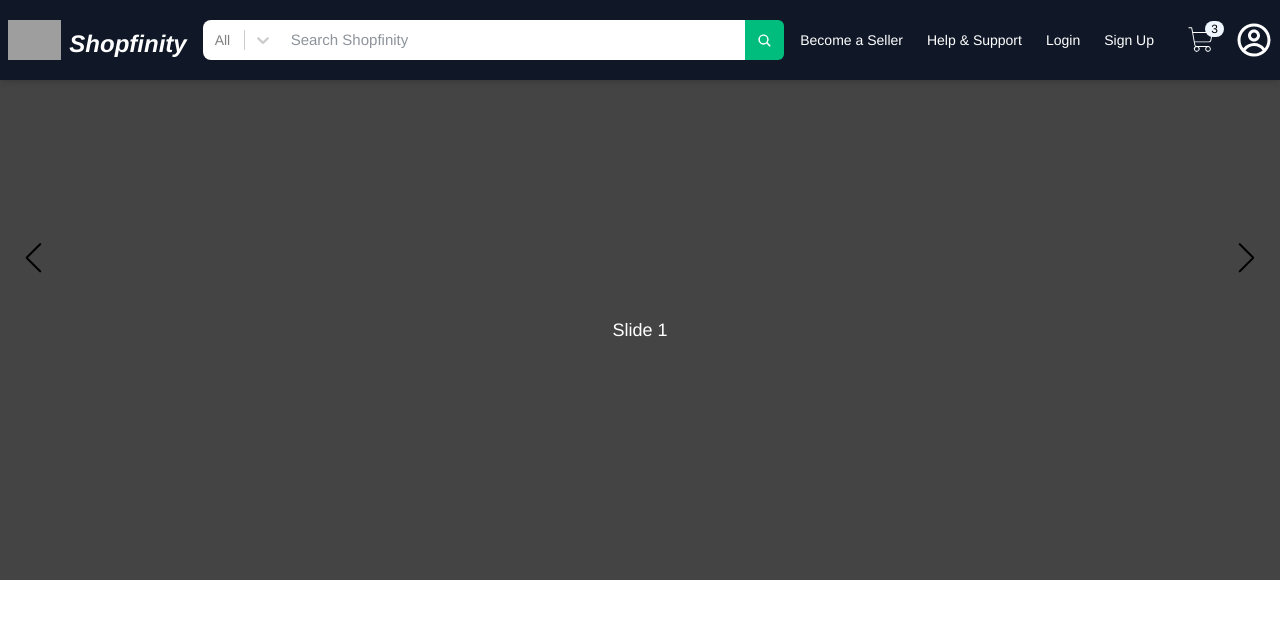
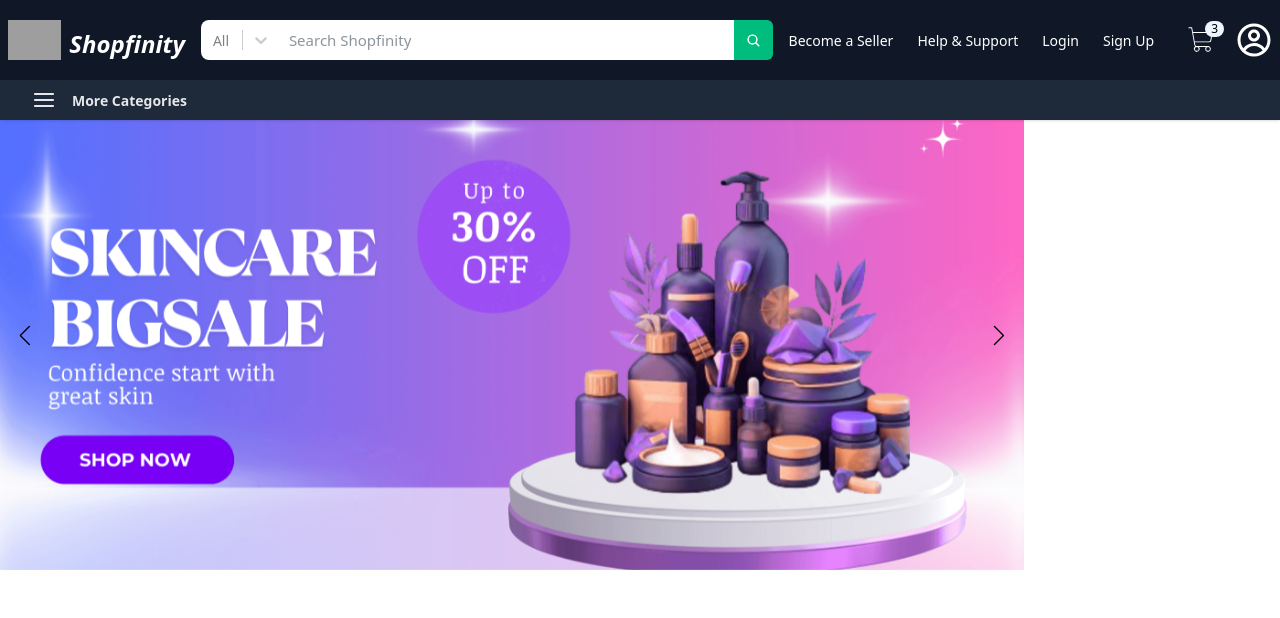
Before and after one commit to abapurbo/e-commerce-web, a React (Vite) app: page / in a window 1280 px wide. Shown: the top 618 px of the page. Built offline with nearby package versions, Linux system fonts and the light colour scheme; grey boxes are pictures that could not be loaded.

Commit message:
added banner beauty skin care

```diff
--- a/package.json
+++ b/package.json
@@ -15,6 +15,7 @@
     "@mui/material": "^7.3.2",
     "@tailwindcss/vite": "^4.1.13",
     "firebase": "^12.2.1",
+    "framer-motion": "^12.23.12",
     "localforage": "^1.10.0",
     "match-sorter": "^8.1.0",
     "react": "^19.1.1",
--- a/src/components/Banner/Banner.jsx
+++ b/src/components/Banner/Banner.jsx
@@ -1,10 +1,13 @@
 import React from 'react'
 import BannerSwiper from './BannerSwiper'
+import bannerimg from '../../assets/banner1.png'
 
 function Banner() {
     return (
-        <div>
-            <BannerSwiper> </BannerSwiper>
+        <div className='h-[450px] w-[80%]'>
+            <BannerSwiper></BannerSwiper>
+
+
         </div>
     )
 }
--- a/src/components/Banner/BannerSwiper.jsx
+++ b/src/components/Banner/BannerSwiper.jsx
@@ -1,34 +1,43 @@
 import React, { useRef, useState } from 'react';
 // Import Swiper React components
 import { Swiper, SwiperSlide } from 'swiper/react';
-
+import { motion } from "framer-motion";
+import bannerimg from '../../assets/banner1.png'
 // Import Swiper styles
 import 'swiper/css';
 import 'swiper/css/navigation';
 
-import '../Banner/styles.css';
+import './styles.css';
 
 // import required modules
 import { Navigation } from 'swiper/modules';
 
-export default function BannerSwiper() {
+export default function App() {
   return (
     <>
       <Swiper
         rewind={true}
         navigation={true}
         modules={[Navigation]}
-        className="mySwiper "
+        className="mySwiper"
       >
-        <SwiperSlide>Slide 1</SwiperSlide>
-        <SwiperSlide>Slide 2</SwiperSlide>
-        <SwiperSlide>Slide 3</SwiperSlide>
-        <SwiperSlide>Slide 4</SwiperSlide>
-        <SwiperSlide>Slide 5</SwiperSlide>
-        <SwiperSlide>Slide 6</SwiperSlide>
-        <SwiperSlide>Slide 7</SwiperSlide>
-        <SwiperSlide>Slide 8</SwiperSlide>
-        <SwiperSlide>Slide 9</SwiperSlide>
+        <SwiperSlide>
+           <img className='w-[100%]' src={bannerimg} alt="" />
+        </SwiperSlide>
+
+        <SwiperSlide>
+          Slide 2
+        </SwiperSlide>
+        <SwiperSlide>
+
+        </SwiperSlide>
+        <SwiperSlide>
+
+        </SwiperSlide>
+        <SwiperSlide>
+
+        </SwiperSlide>
+
       </Swiper>
     </>
   );
--- a/src/components/Banner/styles.css
+++ b/src/components/Banner/styles.css
@@ -1,37 +1,51 @@
-body {
-  background: #000;
-  font-family:
-    Helvetica Neue,
-    Helvetica,
-    Arial,
-    sans-serif;
-  font-size: 14px;
-  color: #fff;
-  margin: 0;
-  padding: 0;
+.swiper {
+  width: 100%;
+  height: 100%;
 }
 
-.swiper {
+.swiper-slide {
+  text-align: center;
+  font-size: 18px;
+  background: #444;
+
+  /* Center slide text vertically */
+  display: flex;
+  /* justify-content: center; */
+  /* align-items: center; */
+}
+
+.swiper-slide img {
+  display: block;
   width: 100%;
-  height: 500px;
+  height: 100%;
+  object-fit: cover;
 }
 
 .swiper-button-prev {
-  left: 20px;
-  top: 40%;
-  transform: translateY(-50%);
+  width: 50px;
+  height: 25px;
+  border-top-right-radius: 12px;
+  border-bottom-right-radius: 12px;
+  left: 0px;
+
 }
 
 .swiper-button-next {
-  right: 20px;
-  top: 40%;
-  transform: translateY(-50%);
+  right: 0px;
+  width: 50px;
+  height: 25px;
+  border-top-left-radius: 12px;
+  border-bottom-left-radius: 12px;
 }
+.swiper-button-next:hover,
+.swiper-button-prev:hover{
+  background-color:rgba(255, 255, 255, 0.203);
 
+}
 .swiper-button-next::after,
 .swiper-button-prev::after {
   color: #000;
-  font-size: 30px;
+  font-size: 20px;
   font-weight: 100;
 }
 
@@ -42,13 +56,6 @@ body {
   /* Center slide text vertically */
   display: flex;
   justify-content: center;
-  align-items:center;
+  align-items: center;
 
 }
-
-.swiper-slide img {
-  display: block;
-  width: 100%;
-  height: 100%;
-  object-fit: cover;
-}
--- a/src/layouts/MainLayout.jsx
+++ b/src/layouts/MainLayout.jsx
@@ -7,11 +7,11 @@ export default function MainLayout() {
     return (
         <>
         {/*navbar section*/}
-        <div>
+        <div className=''>
            <Navbar/>
         </div>
         {/* main  section*/}
-        <div>
+        <div >
               <Outlet/>
         </div>
         {/* footer section*/}
--- a/src/layouts/shared/Navbar.jsx
+++ b/src/layouts/shared/Navbar.jsx
@@ -7,11 +7,9 @@ import { CgProfile } from "react-icons/cg";
 import "../shared/sharedStyles/style.css"
 import { Drawer, IconButton, useMediaQuery } from "@mui/material";
 import { CiMenuBurger } from "react-icons/ci";
-import { FaRegHeart, FaShoppingCart, FaUserCircle } from "react-icons/fa";
-import { MdCategory, MdSettings } from "react-icons/md";
-
-
-
+import { FiChevronRight } from "react-icons/fi";
+import { FaUserCircle } from "react-icons/fa";
+import { CgMenu } from "react-icons/cg";
 // Reusable NavItem
 function NavItem({ link, onClick }) {
   return (
@@ -84,7 +82,6 @@ export default function Navbar() {
       "Appliances",
       "Health & Wellness",
     ],
-    []
   );
 
   // headless ui menu item
@@ -122,6 +119,22 @@ export default function Navbar() {
       setOpen(false);
     }
   }, [isDesktop, open]);
+  const categoryNames = [
+    "Anti-theft Backpacks",
+    "Sleep Tech & Bedroom Wellness",
+    "Home Fitness & Compact Gym",
+    "Pet Tech & Health",
+    "Fashion (Men’s, Women’s, Kids’)",
+    "Beauty & Personal Care",
+    "Groceries & Daily Essentials",
+    "Electronics & Gadgets",
+    "Computers & Accessories",
+    "Kitchen & Home Essentials",
+    "Footwear",
+    "Bags & Travel Essentials",
+    "Health & Wellness",
+    "Baby Products"
+  ];
 
   return (
     <div className="sticky top-0 z-50">
@@ -141,45 +154,50 @@ export default function Navbar() {
               </IconButton>
 
               {/* Drawer */}
-              {/* Drawer */}
               <Drawer anchor="left" open={open} onClose={toggleDrawer(false)}>
-                <div className="w-72 h-full bg-white text-white flex flex-col">
-                  {/* Brand + User Section */}
-                  <div className="p-5 flex bg-gray-900 items-center gap-3">
-                    <FaUserCircle className="text-4xl drop-shadow-lg" />
+                <div className="w-80 h-full bg-white text-gray-900 flex flex-col shadow-xl font-sans">
+
+                  {/* Header Section */}
+                  <div className="bg-gray-900 p-6 flex items-center gap-4 shadow-md ">
+                    <FaUserCircle className="text-5xl text-white drop-shadow-lg" />
                     <div>
-                      <h1 className="text-lg font-bold">Hello, Guest</h1>
-                      <p className="text-sm opacity-90">Sign in / Register</p>
+                      <h1 className="text-xl font-bold text-white tracking-wide">Welcome to Shopfinity</h1>
+                      <p className="text-sm text-indigo-200 hover:underline cursor-pointer mt-1">
+                        {/* react router setup */}
+                        Sign in or Create Account
+                      </p>
                     </div>
                   </div>
 
-                  {/* Menu Links */}
-                  <nav className="flex flex-col mt-6 px-3 gap-1">
-                    <button className="flex items-center gap-3 p-3 rounded-md hover:bg-gray-800 transition border-l-4 border-transparent hover:border-emerald-500">
-                      <MdCategory className="text-xl" />
+                  {/* Department Menu */}
+                  <div className="flex-1 overflow-y-auto p-6">
+                    <h2 className="text-lg font-semibold text-black  mb-4 border-b pb-2 tracking-wider">
+                      Explore Categories
+                    </h2>
 
-                    </button>
-                    <button className="flex items-center gap-3 p-3 rounded-md hover:bg-gray-800 transition border-l-4 border-transparent hover:border-emerald-500">
-                      <FaRegHeart className="text-xl" />
-
-                    </button>
-                    <button className="flex items-center gap-3 p-3 rounded-md hover:bg-gray-800 transition border-l-4 border-transparent hover:border-emerald-500">
-                      <FaShoppingCart className="text-xl" />
-
-                    </button>
-                    <button className="flex items-center gap-3 p-3 rounded-md hover:bg-gray-800 transition border-l-4 border-transparent hover:border-emerald-500">
-                      <MdSettings className="text-xl" />
-
-                    </button>
-                  </nav>
+                    <ul className="space-y-3">
+                      {categoryNames.map((item, index) => (
+                        <li
+                          key={index}
+                          className="group flex justify-between items-center px-3 py-2 rounded-md hover:bg-indigo-50 transition-all duration-200 cursor-pointer"
+                        >
+                          <span className="text-black group-hover:text-indigo-700 font-medium tracking-tight">
+                            {item}
+                          </span>
+                          <FiChevronRight className="text-black group-hover:text-indigo-600 transition duration-150" />
+                        </li>
+                      ))}
+                    </ul>
+                  </div>
 
                   {/* Footer */}
-                  <div className="mt-auto p-5 border-t border-gray-800">
-                    <p className="text-xs text-gray-400">© 2025 Shopfinity</p>
-                    <p className="text-xs text-gray-500 mt-1">All rights reserved</p>
+                  <div className="px-6 py-4 border-t bg-gray-50 text-center text-xs text-gray-500">
+                    <p className="font-medium">© 2025 Shopfinity</p>
+                    <p className="mt-1">Empowering your shopping experience</p>
                   </div>
                 </div>
               </Drawer>
+
 
             </div>
 
@@ -250,7 +268,7 @@ export default function Navbar() {
         {/* user profile & shopping card */}
         <div className="order-4 hidden md:flex  items-center gap-5 ml-4">
           <div className="relative">
-            <PiShoppingCartThin className="text-3xl cursor-pointer hover:text-emerald-400 transition" />
+            <PiShoppingCartThin className="text-3xl cursor-pointer text-white hover:text-emerald-400 transition" />
             <span className="absolute -top-1 -right-2 bg-blue-50 text-black text-xs rounded-full px-1.5">
               3
             </span>
@@ -270,17 +288,16 @@ export default function Navbar() {
 
 
       {/* Secondary Navbar */}
-      {/* <div className="hidden md:flex text-[14px] justify-start gap-4 bg-gray-800 px-8 py-2 text-gray-200 font-medium shadow-sm">
-        {(moreCategoriesOpen ? categories : categories.slice(0, 3)).map((cat, i) => (
-          <CategoryItem key={i} cat={cat} />
-        ))}
+      <div className="hidden md:flex text-[14px] justify-start items-center gap-4 bg-gray-800 px-8 py-2 text-gray-200 font-medium shadow-sm">
+       <CgMenu className="text-2xl"/>
+
         <span
           className="cursor-pointer hover:text-emerald-400 font-semibold"
           onClick={() => setMoreCategoriesOpen(!moreCategoriesOpen)}
         >
           {moreCategoriesOpen ? "Show Less" : "More Categories"}
         </span>
-      </div> */}
+      </div>
     </div>
 
 
```
Also changed, not shown: src/assets/banner1.png (added), 1 other file (tests, documents, lock files or other folders).
